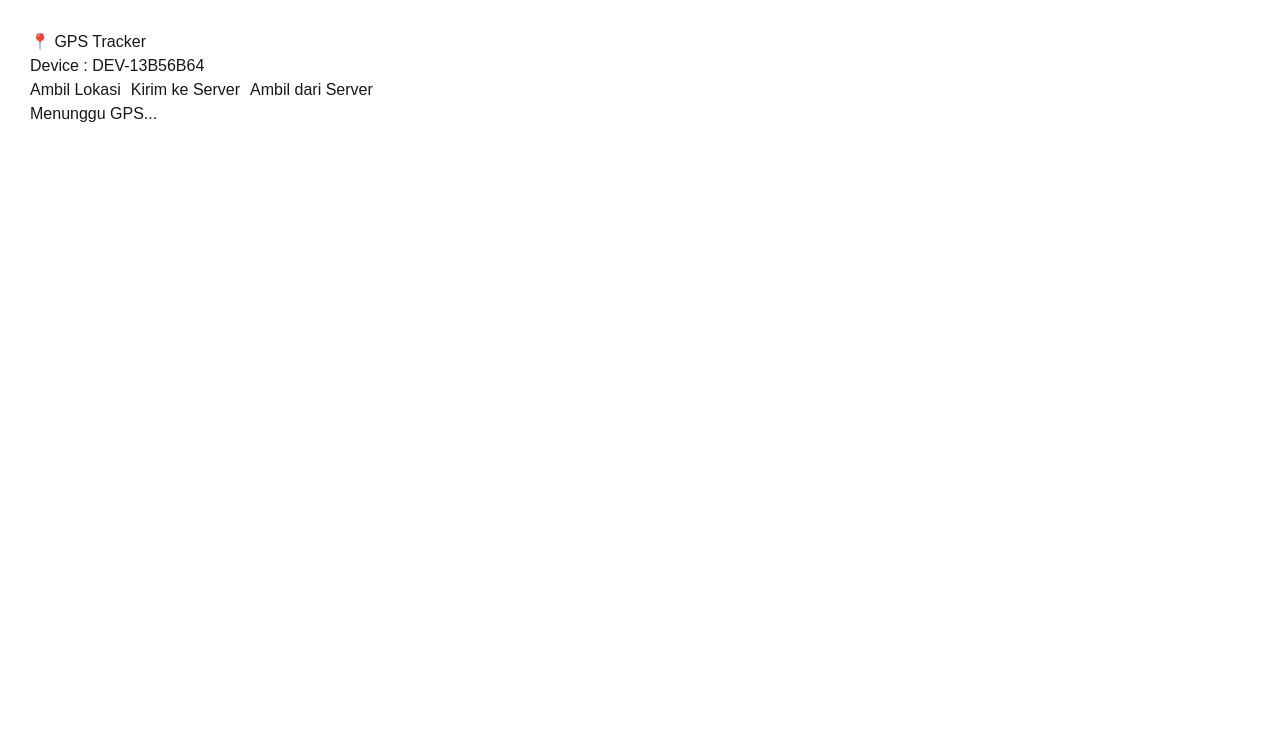
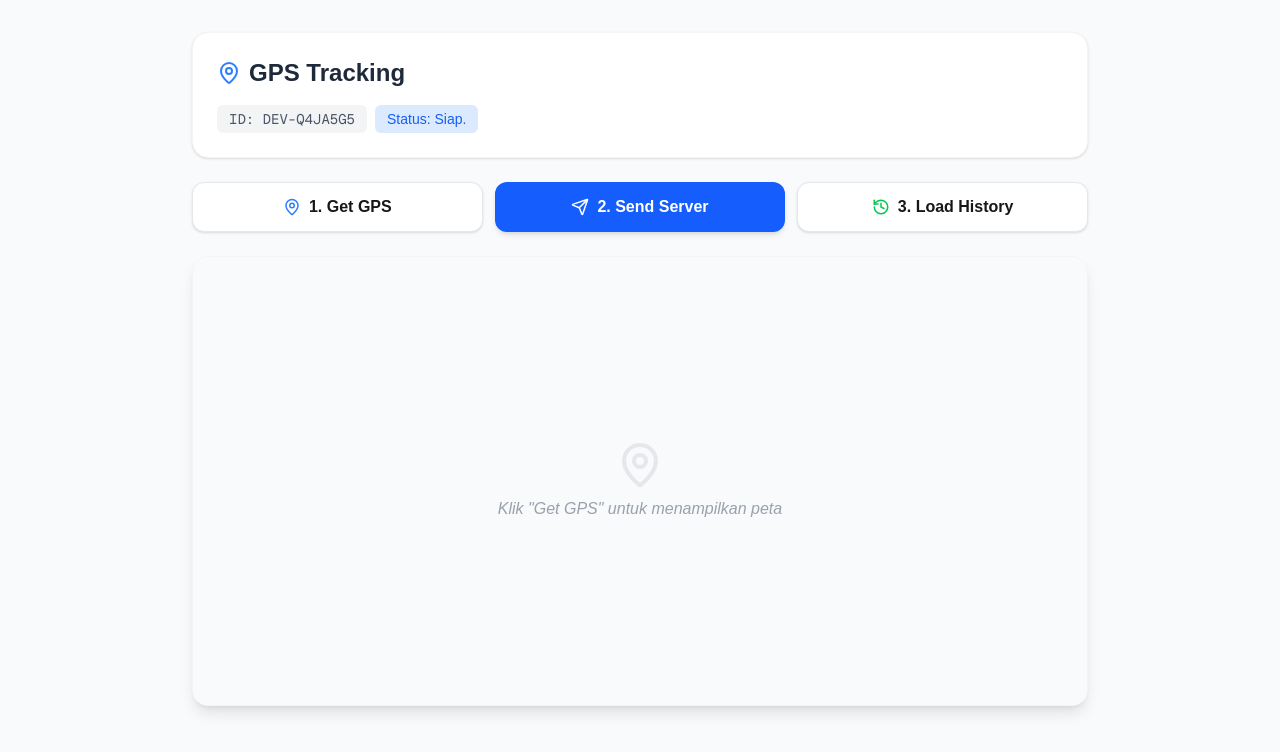
Before and after one commit to nabilarahmasari/presensiQR, a Next.js app: page /gps in a window 1280 px wide. Shown: the top 752 px of the page. Built offline with nearby package versions, Linux system fonts and the light colour scheme.

Commit message:
perbaikan modul 3 GPS dan integrasi history

```diff
--- a/package.json
+++ b/package.json
@@ -12,6 +12,7 @@
     "chart.js": "^4.5.1",
     "html5-qrcode": "^2.3.8",
     "leaflet": "^1.9.4",
+    "lucide-react": "^0.577.0",
     "next": "16.1.6",
     "react": "19.2.3",
     "react-chartjs-2": "^5.3.1",
--- /dev/null
+++ b/src/app/api/checkin/gps/backend/route.js
@@ -0,0 +1,35 @@
+// Ganti seluruh isi file src/app/api/checkin/gps/backend/route.js dengan ini:
+
+const GAS_URL = "https://script.google.com/macros/s/AKfycbxa2DD20hVIMol4-LRpOxdR5fN_kRjh4Itm-sADeDV8VDLRb8SgZHWcypS5luyzwOeS/exec";
+
+export async function POST(req) {
+  try {
+    const body = await req.json();
+
+    // Kirim ke Google Apps Script
+    const response = await fetch(`${GAS_URL}?path=telemetry/gps`, {
+      method: "POST",
+      headers: { "Content-Type": "text/plain;charset=utf-8" },
+      body: JSON.stringify(body)
+    });
+
+    const data = await response.json();
+    return Response.json(data);
+  } catch (err) {
+    return Response.json({ ok: false, error: err.message }, { status: 500 });
+  }
+}
+
+export async function GET(req) {
+  try {
+    const { searchParams } = new URL(req.url);
+    const deviceId = searchParams.get("device_id");
+
+    const response = await fetch(`${GAS_URL}?path=telemetry/gps/history&device_id=${deviceId}`);
+    const data = await response.json();
+
+    return Response.json(data);
+  } catch (err) {
+    return Response.json({ ok: false, error: err.message }, { status: 500 });
+  }
+}
--- a/src/app/api/checkin/gps/route.js
+++ /dev/null
@@ -1,46 +0,0 @@
-const GAS_URL =
-"https://script.google.com/macros/s/AKfycbxa2DD20hVIMol4-LRpOxdR5fN_kRjh4Itm-sADeDV8VDLRb8SgZHWcypS5luyzwOeS/exec";
-
-
-/* =========================
-   POST GPS
-========================= */
-
-export async function POST(req){
-
-  const body = await req.json();
-
-  const response = await fetch(`${GAS_URL}?path=telemetry/gps`,{
-    method:"POST",
-    headers:{
-      "Content-Type":"application/json"
-    },
-    body:JSON.stringify(body)
-  });
-
-  const data = await response.json();
-
-  return Response.json(data);
-
-}
-
-
-/* =========================
-   GET GPS LATEST
-========================= */
-
-export async function GET(req){
-
-  const {searchParams} = new URL(req.url);
-
-  const device_id = searchParams.get("device_id");
-
-  const response = await fetch(
-    `${GAS_URL}?path=telemetry/gps/latest&device_id=${device_id}`
-  );
-
-  const data = await response.json();
-
-  return Response.json(data);
-
-}
--- a/src/app/gps/page.js
+++ b/src/app/gps/page.js
@@ -1,205 +1,141 @@
 "use client";
+import { useEffect, useState } from "react";
+import dynamic from "next/dynamic";
+import "leaflet/dist/leaflet.css";
+import { MapPin, Send, History } from "lucide-react";
 
-import { useEffect, useState } from "react";
+// Import Map Components secara Dynamic untuk menghindari error "window is not defined"
+const MapContainer = dynamic(() => import("react-leaflet").then((m) => m.MapContainer), { ssr: false });
+const TileLayer = dynamic(() => import("react-leaflet").then((m) => m.TileLayer), { ssr: false });
+const Marker = dynamic(() => import("react-leaflet").then((m) => m.Marker), { ssr: false });
+const Popup = dynamic(() => import("react-leaflet").then((m) => m.Popup), { ssr: false });
+const Polyline = dynamic(() => import("react-leaflet").then((m) => m.Polyline), { ssr: false });
 
-import dynamic from "next/dynamic";
+export default function GPSPage() {
+  const [deviceId, setDeviceId] = useState("");
+  const [position, setPosition] = useState(null);
+  const [history, setHistory] = useState([]);
+  const [log, setLog] = useState("Siap.");
+  const [L, setL] = useState(null); // State untuk menyimpan instance Leaflet
 
-import "leaflet/dist/leaflet.css";
-
-const MapContainer = dynamic(
-  () => import("react-leaflet").then((m) => m.MapContainer),
-  { ssr:false }
-);
-
-const TileLayer = dynamic(
-  () => import("react-leaflet").then((m) => m.TileLayer),
-  { ssr:false }
-);
-
-const Marker = dynamic(
-  () => import("react-leaflet").then((m) => m.Marker),
-  { ssr:false }
-);
-
-const Popup = dynamic(
-  () => import("react-leaflet").then((m) => m.Popup),
-  { ssr:false }
-);
-
-
-export default function Page(){
-
-const [deviceId,setDeviceId] = useState(null);
-const [position,setPosition] = useState(null);
-const [serverPos,setServerPos] = useState(null);
-const [log,setLog] = useState("Menunggu GPS...");
-
-
-/* ================= DEVICE ID ================= */
-
-useEffect(()=>{
-
+  useEffect(() => {
+    // 1. Inisialisasi Device ID
     let id = localStorage.getItem("device_id");
-
-if(!id){
-
-id = "DEV-" + crypto.randomUUID().slice(0,8).toUpperCase();
-
-localStorage.setItem("device_id",id);
-
+    if (!id) {
+      id = "DEV-" + Math.random().toString(36).substring(2, 9).toUpperCase();
+      localStorage.setItem("device_id", id);
     }
-
     setDeviceId(id);
 
-},[]);
+    // 2. Load Leaflet hanya di sisi Client
+    const initLeaflet = async () => {
+      const leaflet = await import('leaflet');
+      // Perbaikan Error 404 Ikon Marker Leaflet
+      delete leaflet.Icon.Default.prototype._getIconUrl;
+      leaflet.Icon.Default.mergeOptions({
+        iconRetinaUrl: 'https://cdnjs.cloudflare.com/ajax/libs/leaflet/1.7.1/images/marker-icon-2x.png',
+        iconUrl: 'https://cdnjs.cloudflare.com/ajax/libs/leaflet/1.7.1/images/marker-icon.png',
+        shadowUrl: 'https://cdnjs.cloudflare.com/ajax/libs/leaflet/1.7.1/images/marker-shadow.png',
+      });
+      setL(leaflet);
+    };
+    initLeaflet();
+  }, []);
 
-
-/* ================= GET GPS ================= */
-
-function getLocation(){
-
-if(!navigator.geolocation){
-
-setLog("Browser tidak mendukung GPS");
-
-return;
-
-}
-
-navigator.geolocation.getCurrentPosition(
-
-(pos)=>{
-
-console.log("GPS:",pos.coords);
-
-const data = {
-lat:pos.coords.latitude,
-lng:pos.coords.longitude,
-accuracy:pos.coords.accuracy
+  const getLocation = () => {
+    if (!navigator.geolocation) return setLog("GPS tidak didukung");
+    setLog("Mencari lokasi...");
+    navigator.geolocation.getCurrentPosition((pos) => {
+      setPosition({ lat: pos.coords.latitude, lng: pos.coords.longitude, acc: pos.coords.accuracy });
+      setLog("Lokasi didapatkan.");
+    }, (err) => setLog("Gagal akses GPS: " + err.message));
   };
 
-setPosition(data);
-
-setLog("Lokasi berhasil diambil");
-
-},
-
-(err)=>{
-
-console.log(err);
-
-setLog("Gagal mengambil GPS");
-
+  const sendGPS = async () => {
+    if (!position) return setLog("Ambil lokasi dulu!");
+    setLog("Sedang mengirim...");
+    try {
+      // Alamat API diarahkan ke folder backend sesuai struktur Anda
+      const res = await fetch("/api/checkin/gps/backend", {
+        method: "POST",
+        headers: { "Content-Type": "application/json" },
+        body: JSON.stringify({
+          path: "telemetry/gps",
+          device_id: deviceId,
+          lat: position.lat,
+          lng: position.lng,
+          accuracy_m: position.acc
+        }),
+      });
+      const json = await res.json();
+      if (json.ok) setLog("GPS Terkirim!");
+      else setLog("Gagal: Respon server negatif.");
+    } catch (e) {
+      setLog("Gagal kirim data.");
     }
-
-);
-
-}
-
-
-/* ================= KIRIM GPS ================= */
-
-async function sendGPS(){
-
-if(!position || !deviceId) return;
-
-const payload = {
-device_id:deviceId,
-lat:position.lat,
-lng:position.lng,
-accuracy:position.accuracy
   };
 
-await fetch("/api/checkin/gps",{
-method:"POST",
-headers:{
-"Content-Type":"application/json"
-},
-body:JSON.stringify(payload)
-});
+  const fetchHistory = async () => {
+    setLog("Memuat history...");
+    try {
+      const res = await fetch(`/api/checkin/gps/backend?path=telemetry/gps/history&device_id=${deviceId}`);
+      const json = await res.json();
+      if (json.ok && json.data?.items) {
+        const path = json.data.items.map(i => [i.lat, i.lng]);
+        setHistory(path);
+        setLog("History dimuat.");
+      } else {
+        setLog("History masih kosong.");
+      }
+    } catch (e) {
+      setLog("Gagal ambil history.");
+    }
+  };
 
-setLog("GPS terkirim ke server");
-
-}
-
-
-/* ================= AMBIL DATA SERVER ================= */
-
-async function getLatest(){
-
-if(!deviceId) return;
-
-const res = await fetch(`/api/checkin/gps?device_id=${deviceId}`);
-
-const json = await res.json();
-
-if(!json.ok){
-
-setLog("Data tidak ditemukan");
-
-return;
-
-}
-
-setServerPos(json.data);
-
-setLog("Data GPS server diterima");
-
-}
-
-
-/* ================= UI ================= */
-
-return(
-
-<div style={{padding:30,fontFamily:"Arial"}}>
-
-<h1>📍 GPS Tracker</h1>
-
-<p>Device : {deviceId}</p>
-
-<button onClick={getLocation}>
-Ambil Lokasi
-</button>
-
-<button onClick={sendGPS} style={{marginLeft:10}}>
-Kirim ke Server
-</button>
-
-<button onClick={getLatest} style={{marginLeft:10}}>
-Ambil dari Server
-</button>
-
-<p>{log}</p>
-
-{position && (
-
-<MapContainer
-center={[position.lat,position.lng]}
-zoom={16}
-style={{height:"400px",marginTop:20}}
->
-
-<TileLayer
-url="https://{s}.tile.openstreetmap.org/{z}/{x}/{y}.png"
-/>
-
-<Marker position={[position.lat,position.lng]}>
-<Popup>Lokasi Device</Popup>
-</Marker>
-
-{serverPos && serverPos.lat && serverPos.lng && (
-  <Marker position={[serverPos.lat,serverPos.lng]}>
-    <Popup>Data dari Server</Popup>
-  </Marker>
-)}
-
-</MapContainer>
-
-)}
-
+  return (
+    <div className="min-h-screen bg-gray-50 p-4 md:p-8">
+      <div className="max-w-4xl mx-auto space-y-6">
+        <div className="bg-white rounded-2xl shadow-sm p-6 border border-gray-100">
+          <h2 className="text-2xl font-bold text-gray-800 flex items-center gap-2 mb-4">
+            <MapPin className="text-blue-500" /> GPS Tracking
+          </h2>
+          <div className="flex flex-wrap gap-2 text-sm">
+            <span className="bg-gray-100 px-3 py-1 rounded-md font-mono text-gray-600">ID: {deviceId}</span>
+            <span className={`px-3 py-1 rounded-md font-medium ${log.includes('Gagal') ? 'bg-red-100 text-red-600' : 'bg-blue-100 text-blue-600'}`}>
+              Status: {log}
+            </span>
+          </div>
         </div>
 
+        <div className="grid grid-cols-1 sm:grid-cols-3 gap-3">
+          <button onClick={getLocation} className="flex items-center justify-center gap-2 bg-white p-3 rounded-xl border border-gray-200 hover:bg-gray-50 active:scale-95 transition-all shadow-sm font-semibold">
+            <MapPin size={18} className="text-blue-500" /> 1. Get GPS
+          </button>
+          <button onClick={sendGPS} className="flex items-center justify-center gap-2 bg-blue-600 text-white p-3 rounded-xl hover:bg-blue-700 active:scale-95 transition-all shadow-md font-semibold">
+            <Send size={18} /> 2. Send Server
+          </button>
+          <button onClick={fetchHistory} className="flex items-center justify-center gap-2 bg-white p-3 rounded-xl border border-gray-200 hover:bg-gray-50 active:scale-95 transition-all shadow-sm font-semibold">
+            <History size={18} className="text-green-500" /> 3. Load History
+          </button>
+        </div>
+
+        <div className="bg-white rounded-2xl shadow-lg overflow-hidden border border-gray-100 h-[450px]">
+          {position && L ? (
+            <MapContainer center={[position.lat, position.lng]} zoom={15} style={{ height: "100%", width: "100%" }}>
+              <TileLayer url="https://{s}.tile.openstreetmap.org/{z}/{x}/{y}.png" />
+              <Marker position={[position.lat, position.lng]}>
+                <Popup>Lokasi Anda saat ini</Popup>
+              </Marker>
+              {history.length > 0 && <Polyline positions={history} color="#3b82f6" weight={4} />}
+            </MapContainer>
+          ) : (
+            <div className="h-full flex flex-col items-center justify-center text-gray-400 italic bg-gray-50">
+               <MapPin size={48} className="opacity-20 mb-2" />
+               <p>Klik "Get GPS" untuk menampilkan peta</p>
+            </div>
+          )}
+        </div>
+      </div>
+    </div>
   );
-
 }
```
Also changed, not shown: 1 other file (tests, documents, lock files or other folders). Lines whose indentation alone changed are shown as unchanged.
